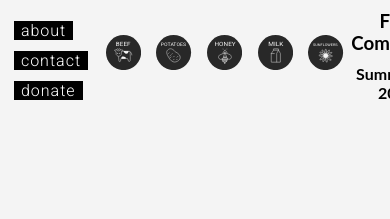
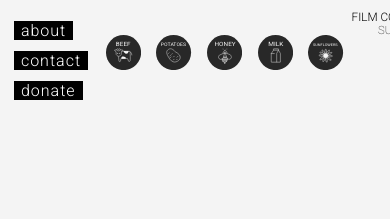
Before and after one commit to IAmNatch/before-the-lottie, a React (Create React App) app: page / in a window 390 px wide. Shown: the top 219 px of the page. Built offline with nearby package versions, Linux system fonts and the light colour scheme.

Commit message:
css for the win

```diff
--- a/src/css/App.css
+++ b/src/css/App.css
@@ -100,10 +100,34 @@ span, .nav {
 .info {
     grid-area: info;
     text-align: right;
+    font-family: 'Roboto';
+    text-transform: uppercase;
 }
 
+
 .info h3, .info h4 {
-    margin: 10px 30px 0 0;
+    margin: 0  1vw 0 0;
+    padding: 0;
+}
+.info h3 {
+    margin-top: 10px;
+    font-weight: 300;
+    font-size: 2.4vw
+}
+.info h4 {
+    font-weight: 100;
+    font-size: 2.3vw;
+}
+
+
+@media screen and (max-width: 1000px) {
+
+    .info h3 {
+        font-size: 3vw
+    }
+    .info h4 {
+        font-size: 2.9vw;
+    }
 }
 
 .sliderVis {
```
